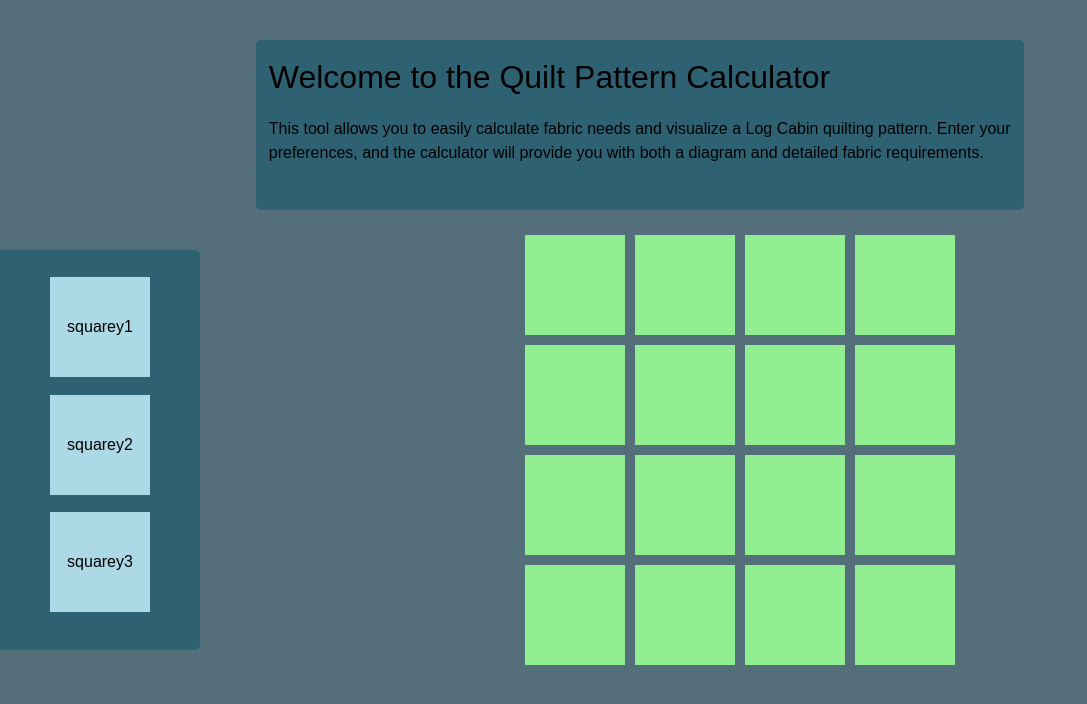
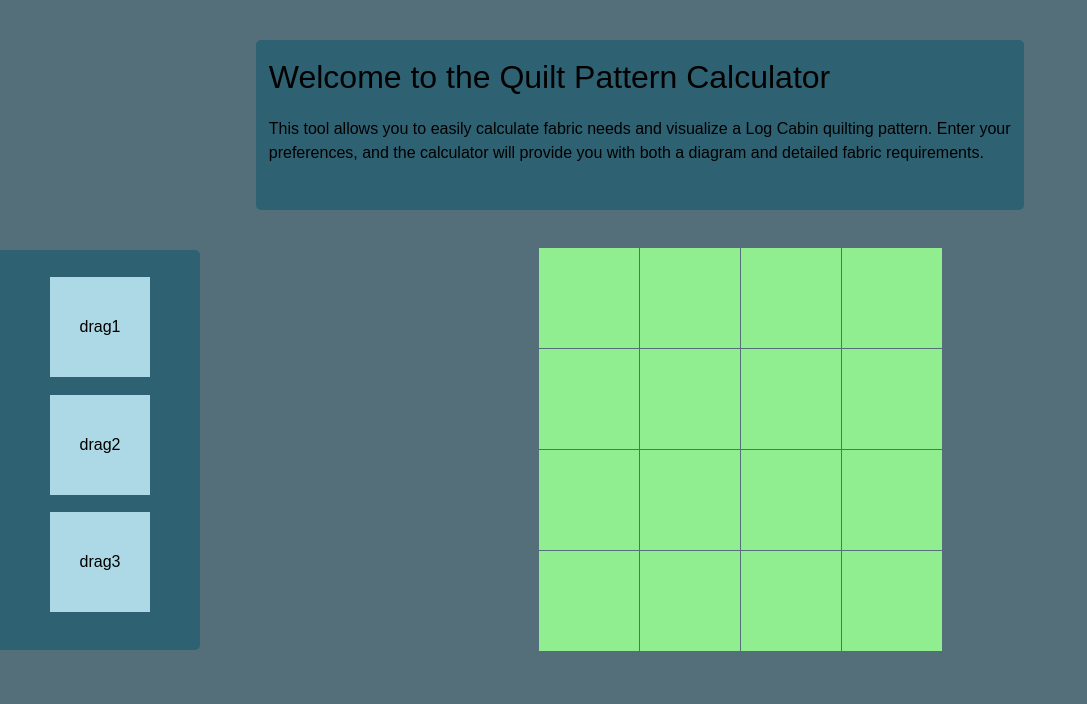
Before and after one commit to CallumPeel/quilt-designer, a Next.js app: page /designer in a window 1280 px wide. Shown: the top 704 px of the page, without its empty margins (0-1087 px from the left). Built offline with nearby package versions, Linux system fonts and the light colour scheme.

Commit message:
feat: replenish sidebar

```diff
--- a/app/designer/DragAndDrop.tsx
+++ b/app/designer/DragAndDrop.tsx
@@ -70,8 +70,8 @@ const DragAndDrop = () => {
         drag3: null,
     });
 
-    // Track which drop areas are already filled
-    const filledDropBoxes = Object.values(droppedItems);
+    // Sidebar state for draggable items
+    const [draggables, setDraggables] = useState<string[]>(["drag1", "drag2", "drag3"]);
 
     const [overId, setOverId] = useState<string | null>(null);
 
@@ -79,12 +79,22 @@ const DragAndDrop = () => {
         const { id } = event.active; // The ID of the dragged item
         const overId = event.over?.id; // The ID of the droppable area
 
-        if (overId && !filledDropBoxes.includes(overId)) {
-            // Check if the drop area is not already filled
+        if (overId) {
             setDroppedItems((prevItems) => ({
                 ...prevItems,
                 [id]: overId, // Update which dropbox the item is in
             }));
+
+            // Only add a new draggable box if the item was initially in the sidebar
+            if (draggables.includes(id)) {
+                setDraggables((prevDraggables) => prevDraggables.filter((draggableId) => draggableId !== id));
+                const newId = `drag${Object.keys(droppedItems).length + 1}`;
+                setDraggables((prevDraggables) => [...prevDraggables, newId]);
+                setDroppedItems((prevItems) => ({
+                    ...prevItems,
+                    [newId]: null, // Add new draggable to the sidebar
+                }));
+            }
         }
     };
 
@@ -108,9 +118,9 @@ const DragAndDrop = () => {
                     borderRadius: "0px 5px 5px 0px"
                 }}>
                     {/* Draggable Items */}
-                    {!droppedItems.drag1 && <DraggableItem id="drag1" name="squarey1" />}
-                    {!droppedItems.drag2 && <DraggableItem id="drag2" name="squarey2" />}
-                    {!droppedItems.drag3 && <DraggableItem id="drag3" name="squarey3" />}
+                    {draggables.map((dragId) => (
+                        !droppedItems[dragId] && <DraggableItem key={dragId} id={dragId} name={dragId} />
+                    ))}
                 </div>
 
                 {/* Main content area */}
@@ -123,14 +133,14 @@ const DragAndDrop = () => {
                     <div style={{
                         display: "grid",
                         gridTemplateColumns: `repeat(${numCols}, 1fr)`,
-                        gap: "10px",
+                        gap: "1px",
                     }}>
                         {/* Droppable Areas in a Grid */}
                         {dropZones.map((dropId) => (
                             <DroppableArea key={dropId} id={dropId} isOver={overId === dropId}>
-                                {droppedItems.drag1 === dropId && <DraggableItem id="drag1" name="squarey1" />}
-                                {droppedItems.drag2 === dropId && <DraggableItem id="drag2" name="squarey2" />}
-                                {droppedItems.drag3 === dropId && <DraggableItem id="drag3" name="squarey3" />}
+                                {Object.keys(droppedItems).map((dragId) => (
+                                    droppedItems[dragId] === dropId && <DraggableItem key={dragId} id={dragId} name={dragId} />
+                                ))}
                             </DroppableArea>
                         ))}
                     </div>
```
